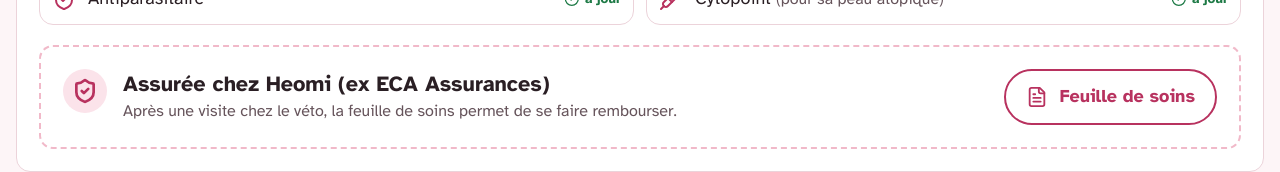
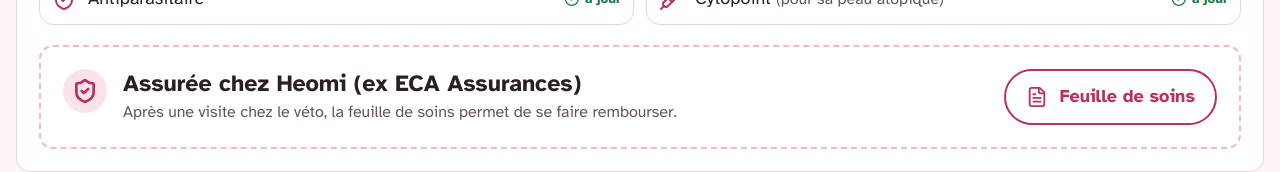
Before and after one commit to LcsGa/mochi-care, a Vue app in the folder apps/website/: page / in a window 1280 px wide. Shown: the part 393-565 px from the top of the page. Built offline with nearby package versions, Linux system fonts and the light colour scheme.

Commit message:
feat: make the insurance heading font style bigger

```diff
--- a/apps/website/src/features/insurance/InsuranceCard.vue
+++ b/apps/website/src/features/insurance/InsuranceCard.vue
@@ -42,7 +42,7 @@ import { careSheetUrl, insurerName } from "./careSheet";
       align-self: center;
 
       > .ui-heading {
-        font: var(--font-heading-3);
+        font: var(--font-heading-2);
       }
 
       > p {
```
